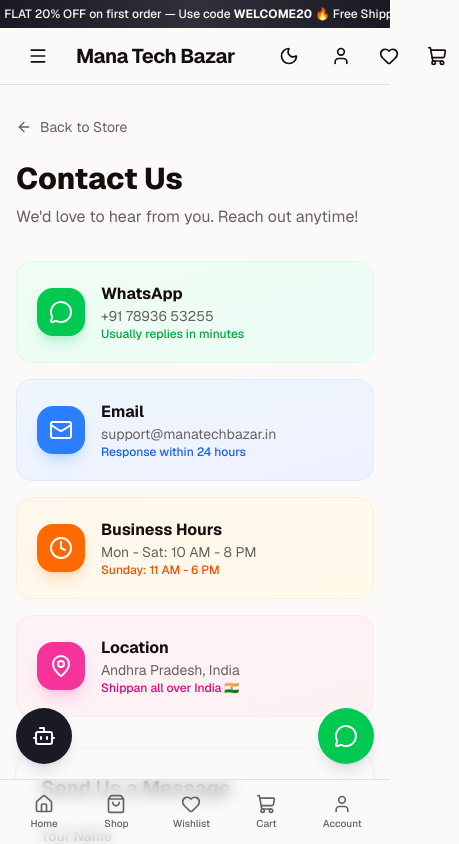
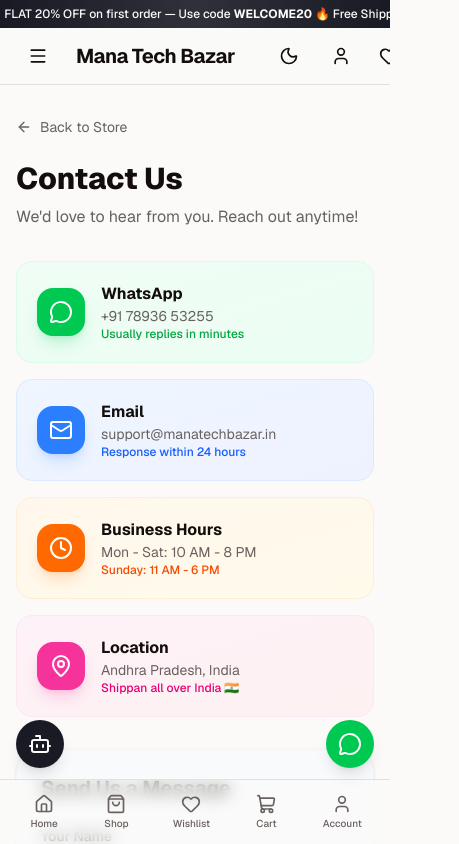
Before and after one commit to koti-pavan-kumar/manatechbazar-store, a Next.js app: page /contact in a window 390 px wide. Shown: the top 844 px of the page, 459 px wide, since content can reach past the window. Built offline with nearby package versions, Linux system fonts and the light colour scheme.

Commit message:
Fix mobile responsiveness: prevent horizontal scroll, fix sticky bar/WhatsApp overlap, disable 3D tilt on mobile

```diff
--- a/src/app/globals.css
+++ b/src/app/globals.css
@@ -106,8 +106,10 @@
   * {
     @apply border-border;
   }
-  body {
+  html, body {
     @apply bg-background text-foreground antialiased;
+    overflow-x: hidden;
+    max-width: 100vw;
   }
 }
 
--- a/src/app/products/[slug]/product-detail-content.tsx
+++ b/src/app/products/[slug]/product-detail-content.tsx
@@ -535,7 +535,7 @@
 
       {/* Sticky Mobile Buy Now + Add to Cart */}
       {currentStock > 0 && (
-        <div className="fixed bottom-16 left-0 right-0 border-t bg-background p-3 lg:hidden z-40">
+        <div className="fixed bottom-[68px] left-0 right-0 border-t bg-background p-3 lg:hidden z-40">
           <div className="flex items-center gap-2">
             <div className="flex-1 min-w-0">
               <p className="text-xs text-muted-foreground truncate">{product.title}</p>
--- a/src/components/chat-widget.tsx
+++ b/src/components/chat-widget.tsx
@@ -63,7 +63,7 @@
       {/* Toggle Button */}
       <button
         onClick={() => setOpen(!open)}
-        className="fixed bottom-20 left-4 lg:bottom-6 lg:left-6 z-50 h-14 w-14 rounded-full bg-primary text-primary-foreground shadow-lg hover:bg-primary/90 transition-all hover:scale-110 flex items-center justify-center"
+        className="fixed bottom-[76px] left-4 lg:bottom-6 lg:left-6 z-50 h-12 w-12 sm:h-14 sm:w-14 rounded-full bg-primary text-primary-foreground shadow-lg hover:bg-primary/90 transition-all hover:scale-110 flex items-center justify-center"
         aria-label="Ask Mohan"
       >
         {open ? <X className="h-6 w-6" /> : <Bot className="h-6 w-6" />}
@@ -71,7 +71,7 @@
 
       {/* Chat Window */}
       {open && (
-        <div className="fixed bottom-36 left-4 lg:bottom-20 lg:left-6 z-50 w-[calc(100vw-32px)] max-w-sm h-[450px] rounded-2xl border bg-background shadow-2xl flex flex-col animate-slide-up overflow-hidden">
+        <div className="fixed bottom-[140px] left-4 lg:bottom-20 lg:left-6 z-50 w-[calc(100vw-32px)] max-w-sm h-[400px] sm:h-[450px] rounded-2xl border bg-background shadow-2xl flex flex-col animate-slide-up overflow-hidden">
           {/* Header */}
           <div className="bg-primary text-primary-foreground p-4 flex items-center gap-3">
             <div className="h-10 w-10 rounded-full bg-white/20 flex items-center justify-center">
--- a/src/components/home-content.tsx
+++ b/src/components/home-content.tsx
@@ -185,7 +185,7 @@
 
       {/* ═══════════ HOT SALE SECTION ═══════════ */}
       <RevealSection>
-        <section className="mx-auto max-w-7xl px-4 py-8 sm:py-12">
+        <section className="mx-auto max-w-7xl px-4 py-8 sm:py-12 overflow-hidden">
           {/* Hot Sale Header */}
           <div className="flex flex-col sm:flex-row items-center justify-between gap-4 mb-8">
             <div className="flex items-center gap-3">
--- a/src/components/layout/store-layout.tsx
+++ b/src/components/layout/store-layout.tsx
@@ -8,9 +8,9 @@
 
 export function StoreLayout({ children }: { children: React.ReactNode }) {
   return (
-    <div className="flex min-h-dvh flex-col">
+    <div className="flex min-h-dvh flex-col overflow-x-hidden">
       <Header />
-      <main className="flex-1 pb-20 lg:pb-0">{children}</main>
+      <main className="flex-1 pb-20 lg:pb-0 overflow-x-hidden">{children}</main>
       <Footer />
       <BottomNav />
       <WhatsAppButton />
--- a/src/components/layout/whatsapp-button.tsx
+++ b/src/components/layout/whatsapp-button.tsx
@@ -8,7 +8,7 @@
       href="https://wa.me/917893653255?text=Hi%20Mohan!%20I%20need%20help"
       target="_blank"
       rel="noopener noreferrer"
-      className="fixed bottom-20 right-4 lg:bottom-6 lg:right-6 z-50 h-14 w-14 rounded-full bg-green-500 text-white shadow-lg hover:bg-green-600 transition-all hover:scale-110 flex items-center justify-center"
+      className="fixed bottom-[76px] right-4 lg:bottom-6 lg:right-6 z-50 h-12 w-12 sm:h-14 sm:w-14 rounded-full bg-green-500 text-white shadow-lg hover:bg-green-600 transition-all hover:scale-110 flex items-center justify-center"
       aria-label="Chat on WhatsApp"
     >
       <MessageCircle className="h-6 w-6" />
--- a/src/components/product/product-card.tsx
+++ b/src/components/product/product-card.tsx
@@ -44,6 +44,8 @@
   const handleMouseMove = useCallback((e: React.MouseEvent<HTMLDivElement>) => {
     const el = cardRef.current;
     if (!el) return;
+    // Disable tilt on mobile to prevent horizontal overflow
+    if (window.innerWidth < 640) return;
     const rect = el.getBoundingClientRect();
     const x = e.clientX - rect.left;
     const y = e.clientY - rect.top;
@@ -105,7 +107,7 @@
   };
 
   return (
-    <Link href={`/products/${product.slug}`} className="group block">
+    <Link href={`/products/${product.slug}`} className="group block overflow-hidden">
       <div
         ref={cardRef}
         onMouseMove={handleMouseMove}
```
